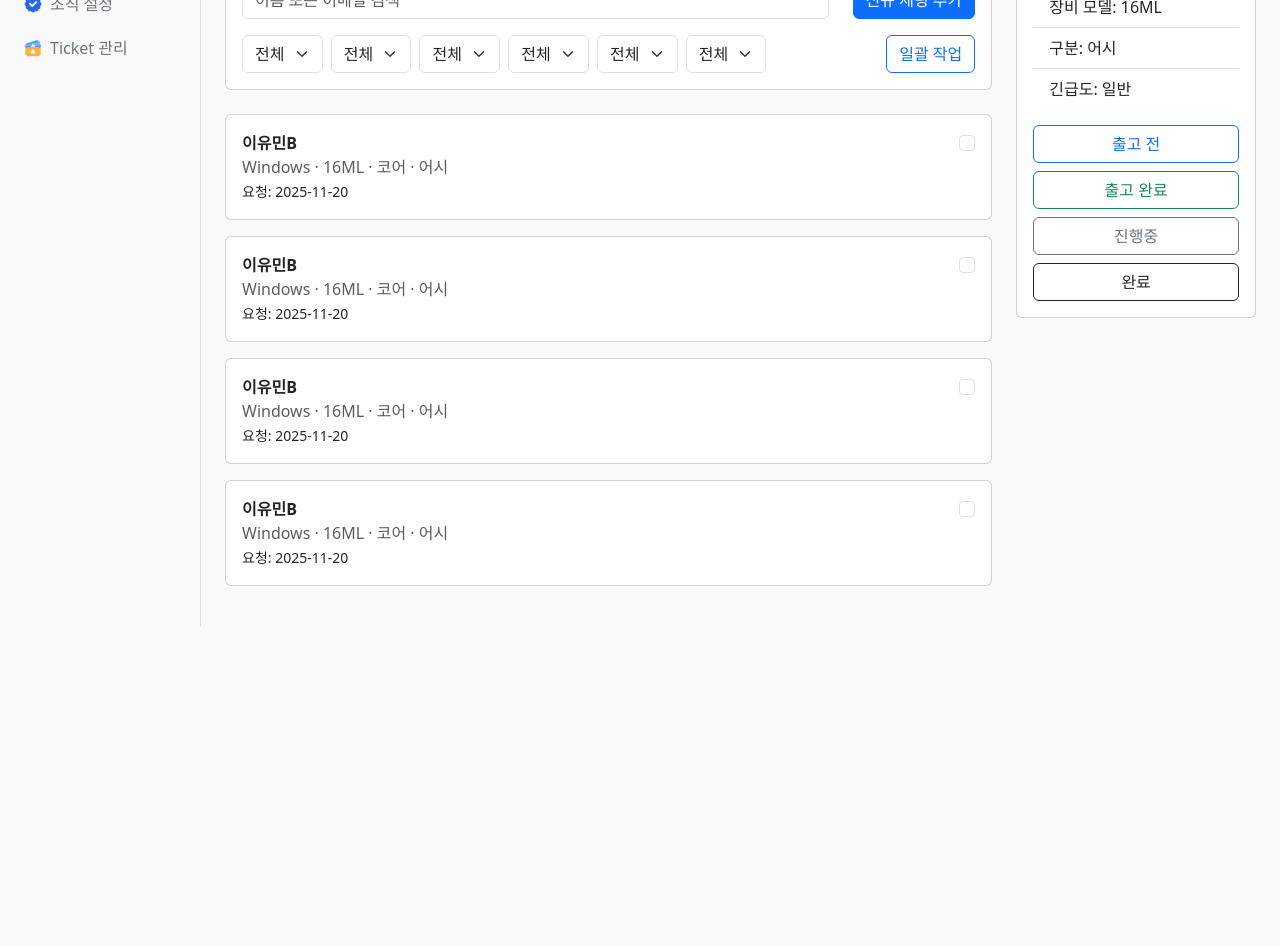
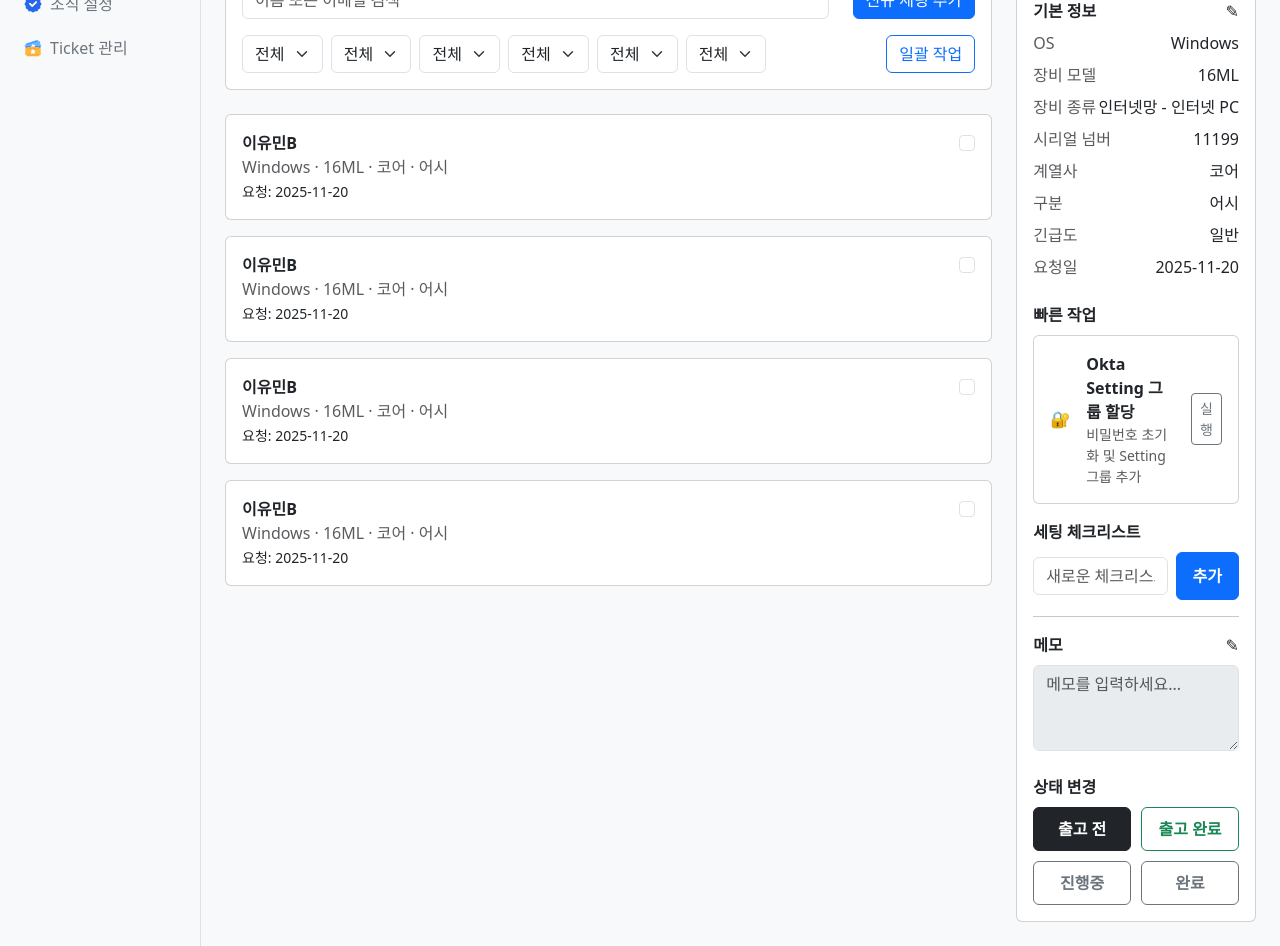
Before and after one commit to Ops-Assistant-Project/FE-Setting-Dashboard, a React (Vite) app: page / in a window 1280 px wide. Shown: the part 300-1246 px from the top of the page. Before the commit the page ends 926 px from the top, so only its background shows below. Built offline with nearby package versions, Linux system fonts and the light colour scheme; a web font is replaced by a local one.

Commit message:
💄 Design: 상세 패널 디자인 수정

```diff
--- a/src/components/PcDetailPanel.tsx
+++ b/src/components/PcDetailPanel.tsx
@@ -1,24 +1,148 @@
-import { Button, Card, ListGroup } from "react-bootstrap";
+import { useState } from "react";
+import { Card, Badge, Button, Form } from "react-bootstrap";
 
 const PcDetailPanel = () => {
+  const [checklist, setChecklist] = useState<string[]>([]);
+  const [checkedItems, setCheckedItems] = useState<number[]>([]);
+  const [input, setInput] = useState("");
+
+  const addChecklist = () => {
+    if (!input.trim()) return;
+    setChecklist([...checklist, input]);
+    setInput("");
+  };
+
+  const toggleCheck = (index: number) => {
+    setCheckedItems((prev) =>
+      prev.includes(index) ? prev.filter((i) => i !== index) : [...prev, index],
+    );
+  };
+
   return (
-    <Card>
+    <Card className="h-100">
       <Card.Body>
-        <Card.Title>이유민B</Card.Title>
+        {/* ===== 상단 영역 ===== */}
+        <div className="d-flex justify-content-between align-items-start mb-3">
+          <Badge bg="danger">미정</Badge>
+
+          {/* 닫기 버튼 (이미지로 교체 예정) */}
+          <button className="btn p-0 border-0 bg-transparent">
+            {/* TODO: X 아이콘 이미지로 교체 */}✕
+          </button>
+        </div>
+
+        <h5 className="fw-bold mb-1">이유민B</h5>
         <div className="text-muted mb-3">asst2508210@tosspartners.com</div>
 
-        <ListGroup variant="flush">
-          <ListGroup.Item>OS: Windows</ListGroup.Item>
-          <ListGroup.Item>장비 모델: 16ML</ListGroup.Item>
-          <ListGroup.Item>구분: 어시</ListGroup.Item>
-          <ListGroup.Item>긴급도: 일반</ListGroup.Item>
-        </ListGroup>
+        <hr />
 
-        <div className="mt-3 d-grid gap-2">
-          <Button variant="outline-primary">출고 전</Button>
+        {/* ===== 기본 정보 ===== */}
+        <div className="d-flex justify-content-between align-items-center mb-2">
+          <strong>기본 정보</strong>
+          {/* TODO: 연필 아이콘 이미지 */}
+          <button className="btn p-0 border-0 bg-transparent">✎</button>
+        </div>
+
+        <div className="mb-4">
+          {[
+            ["OS", "Windows"],
+            ["장비 모델", "16ML"],
+            ["장비 종류", "인터넷망 - 인터넷 PC"],
+            ["시리얼 넘버", "11199"],
+            ["계열사", "코어"],
+            ["구분", "어시"],
+            ["긴급도", "일반"],
+            ["요청일", "2025-11-20"],
+          ].map(([label, value]) => (
+            <div key={label} className="d-flex justify-content-between mb-2">
+              <span className="text-muted">{label}</span>
+              <span>{value}</span>
+            </div>
+          ))}
+        </div>
+
+        {/* ===== 빠른 작업 ===== */}
+        <strong className="d-block mb-2">빠른 작업</strong>
+
+        <Card className="mb-3">
+          <Card.Body className="d-flex align-items-center gap-3">
+            {/* TODO: 아이콘 이미지 */}
+            <div>🔐</div>
+
+            <div className="flex-grow-1">
+              <div className="fw-semibold">Okta Setting 그룹 할당</div>
+              <div className="text-muted small">
+                비밀번호 초기화 및 Setting 그룹 추가
+              </div>
+            </div>
+
+            <Button variant="outline-secondary" size="sm">
+              실행
+            </Button>
+          </Card.Body>
+        </Card>
+
+        {/* ===== 세팅 체크리스트 ===== */}
+        {/* ===== 세팅 체크리스트 ===== */}
+        <strong className="d-block mb-2">세팅 체크리스트</strong>
+
+        <div className="d-flex align-items-center gap-2 mb-3">
+          <Form.Control
+            placeholder="새로운 체크리스트 항목 추가..."
+            value={input}
+            onChange={(e) => setInput(e.target.value)}
+          />
+
+          <Button onClick={addChecklist} className="checklist-add-btn">
+            추가
+          </Button>
+        </div>
+
+        {checklist.map((item, index) => (
+          <Form.Check
+            key={index}
+            type="checkbox"
+            label={
+              <span
+                style={{
+                  textDecoration: checkedItems.includes(index)
+                    ? "line-through"
+                    : "none",
+                }}
+              >
+                {item}
+              </span>
+            }
+            className="mb-2"
+            onChange={() => toggleCheck(index)}
+          />
+        ))}
+
+        <hr />
+
+        {/* ===== 메모 ===== */}
+        <div className="d-flex justify-content-between align-items-center mb-2">
+          <strong>메모</strong>
+          {/* TODO: 연필 아이콘 */}
+          <button className="btn p-0 border-0 bg-transparent">✎</button>
+        </div>
+
+        <Form.Control
+          as="textarea"
+          rows={3}
+          placeholder="메모를 입력하세요..."
+          disabled
+          className="mb-4"
+        />
+
+        {/* ===== 상태 변경 ===== */}
+        <strong className="d-block mb-2">상태 변경</strong>
+
+        <div className="status-grid">
+          <Button variant="dark">출고 전</Button>
           <Button variant="outline-success">출고 완료</Button>
           <Button variant="outline-secondary">진행중</Button>
-          <Button variant="outline-dark">완료</Button>
+          <Button variant="outline-secondary">완료</Button>
         </div>
       </Card.Body>
     </Card>
--- a/src/index.css
+++ b/src/index.css
@@ -34,3 +34,21 @@ body {
     BlinkMacSystemFont,
     sans-serif;
 }
+
+.checklist-add-btn {
+  white-space: nowrap; /* 글자 줄바꿈 방지 */
+  padding: 0 16px;
+  height: 48px; /* input이랑 높이 맞추기 */
+  font-weight: 600;
+}
+
+.status-grid {
+  display: grid;
+  grid-template-columns: repeat(2, 1fr);
+  gap: 10px;
+}
+
+.status-grid button {
+  height: 44px;
+  font-weight: 600;
+}
--- a/src/pages/PcSettingDashboard.tsx
+++ b/src/pages/PcSettingDashboard.tsx
@@ -1,4 +1,4 @@
-import { Container, Row, Col, Form, Button } from "react-bootstrap";
+import { Container, Row, Col } from "react-bootstrap";
 import Header from "../components/Header";
 import Sidebar from "../components/Sidebar";
 import StatCards from "../components/StatCards";
```
